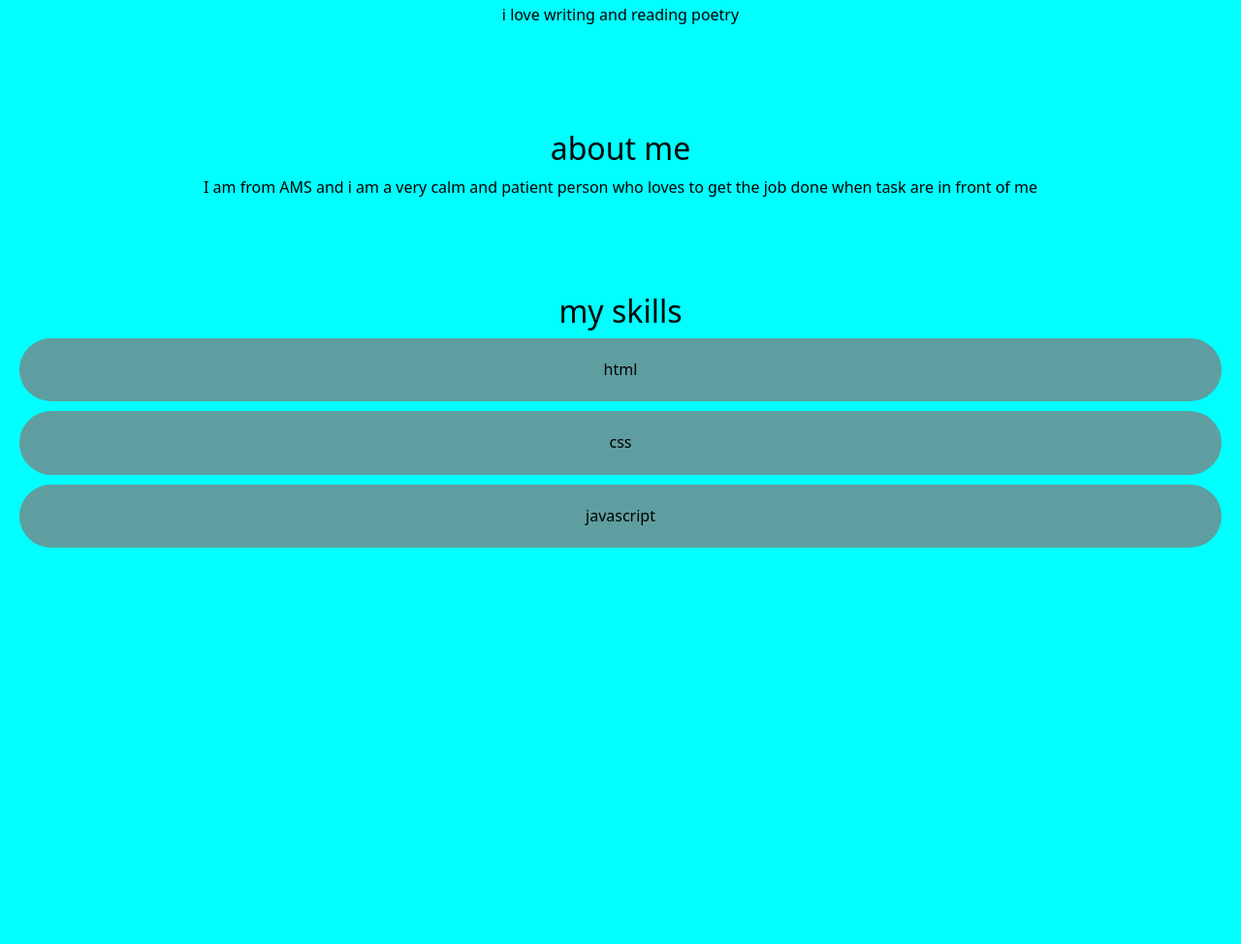
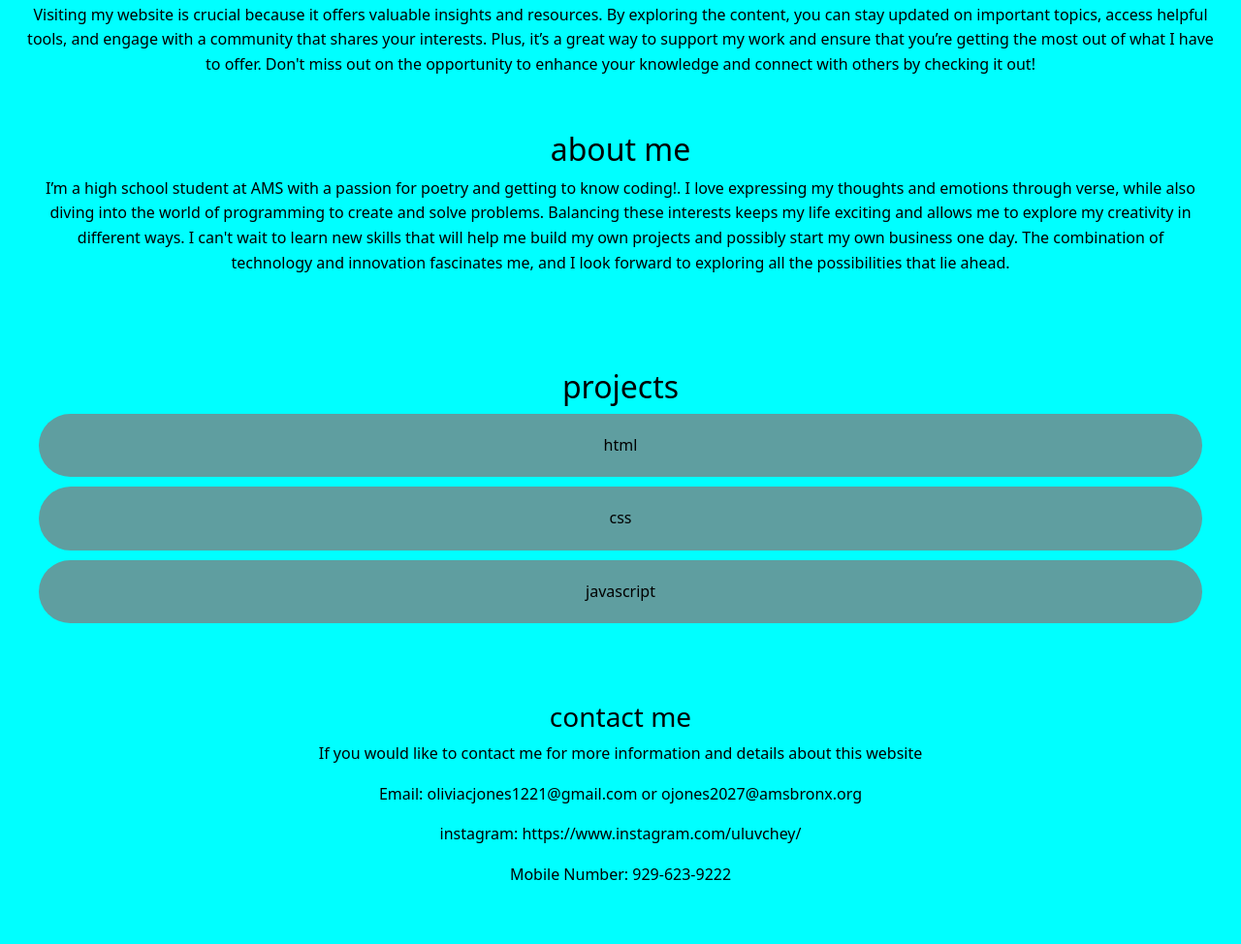
Before and after one commit to OLIVIACJONES/SYEP-Bathgate-OliviajJ, a plain HTML site: page index.html in a window 1280 px wide. Shown: the part 615-1589 px from the top of the page at 97% size. Before the commit the page ends 1220 px from the top, so only its background shows below. Drawn offline with nearby package versions, Linux system fonts and the light colour scheme.

Commit message:
This is my updated profolio

```diff
--- a/index.html
+++ b/index.html
@@ -43,16 +43,15 @@
 <img src="https://scontent-lga3-3.xx.fbcdn.net/v/t1.15752-9/520937936_1482228409624108_8410812346108131323_n.jpg?_nc_cat=104&ccb=1-7&_nc_sid=0024fc&_nc_ohc=5u7d1hu4ow4Q7kNvwFw1zsm&_nc_oc=AdknfXqIx3mCsUaUPNzFzwm59S8YHbj0wigTgnMhS6WpzD4UmLclJ03GfqPFyrAg9eI&_nc_ad=z-m&_nc_cid=0&_nc_zt=23&_nc_ht=scontent-lga3-3.xx&oh=03_Q7cD2wFpLBuMt7rPb8j0JM1biP3hAIYQnlIsuItExPAoxDbTwQ&oe=68A0EF42" alt="profile picture">
 <div class="hero-text">
 <h1> HAII, i am <span class=accent"> Olivia Jones </span></h1>
-<p> i love writing and reading poetry</p>
- </section>
+<p> Visiting my website is crucial because it offers valuable insights and resources. By exploring the content, you can stay updated on important topics, access helpful tools, and engage with a community that shares your interests. Plus, it’s a great way to support my work and ensure that you’re getting the most out of what I have to offer. Don't miss out on the opportunity to enhance your knowledge and connect with others by checking it out!</p>
  </div>
 <section id="about" class="section">
  <h2> about me</h2>
-<p> I am from AMS and i am a very calm and patient person who loves to get the job done when task are in front of me </p>
+<p> I’m a high school student at AMS with a passion for poetry and getting to know coding!. I love expressing my thoughts and emotions through verse, while also diving into the world of programming to create and solve problems. Balancing these interests keeps my life exciting and allows me to explore my creativity in different ways.  I can't wait to learn new skills that will help me build my own projects and possibly start my own business one day. The combination of technology and innovation fascinates me, and I look forward to exploring all the possibilities that lie ahead. </p>
 </section>
     </div>
-<section id="skill" class="section">
-  <h2>my skills</h2>
+<section id="projects" class="section">
+  <h2>projects</h2>
   <div class="grid">
     <div>html</div>
     <div>css</div>
@@ -61,6 +60,18 @@
 
 </section>
 
+<section id="contact" class="section">
+  <h3> contact me</h3>
+<p> If you would like to contact me for more information and details about this website</p>
+
+ <p> Email: oliviacjones1221@gmail.com or ojones2027@amsbronx.org </p>
+
+  <p>instagram: https://www.instagram.com/uluvchey/ </p>
+
+  <p> Mobile Number: 929-623-9222</p>
+</p>
+</section>
+
 
 <script src="https://cdn.jsdelivr.net/npm/bootstrap@5.3.7/dist/js/bootstrap.bundle.min.js" integrity="sha384-ndDqU0Gzau9qJ1lfW4pNLlhNTkCfHzAVBReH9diLvGRem5+R9g2FzA8ZGN954O5Q" crossorigin="anonymous"></script>
 </body>
```
